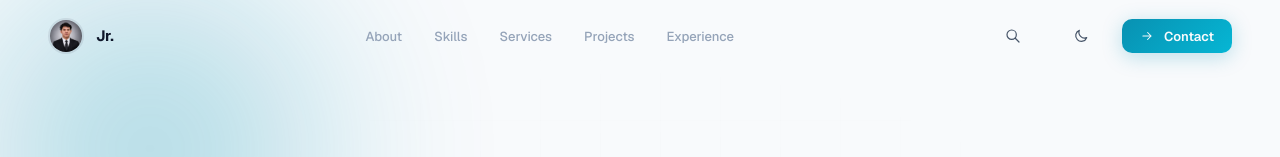
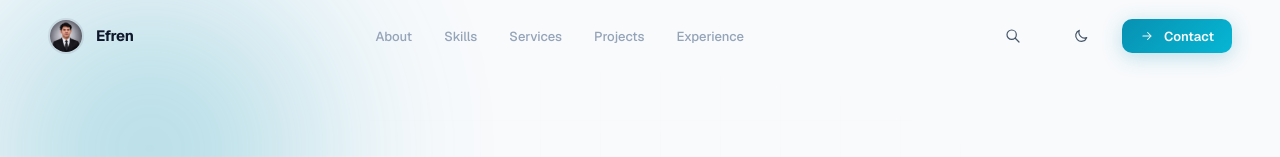
Before and after one commit to 4r6ie/My_Portfolio, a React (Vite) app: page / in a window 1280 px wide. Shown: the top 157 px of the page. Built offline with nearby package versions, Linux system fonts and the light colour scheme.

Commit message:
Change navbar logo text from Jr. to Efren

```diff
--- a/src/components/layout/Navbar.jsx
+++ b/src/components/layout/Navbar.jsx
@@ -55,7 +55,7 @@ export default function Navbar({ onSearchOpen }) {
         <div className="navbar-inner">
           <a href="#home" className="navbar-brand" onClick={() => handleNavClick('home')}>
             <img src={profile.avatar} alt={profile.name} className="navbar-avatar" />
-            <span className="navbar-name">{profile.name.split(' ').slice(-1)[0]}</span>
+            <span className="navbar-name">{profile.name.split(' ')[0]}</span>
           </a>
 
           {!isMobile && (
```
